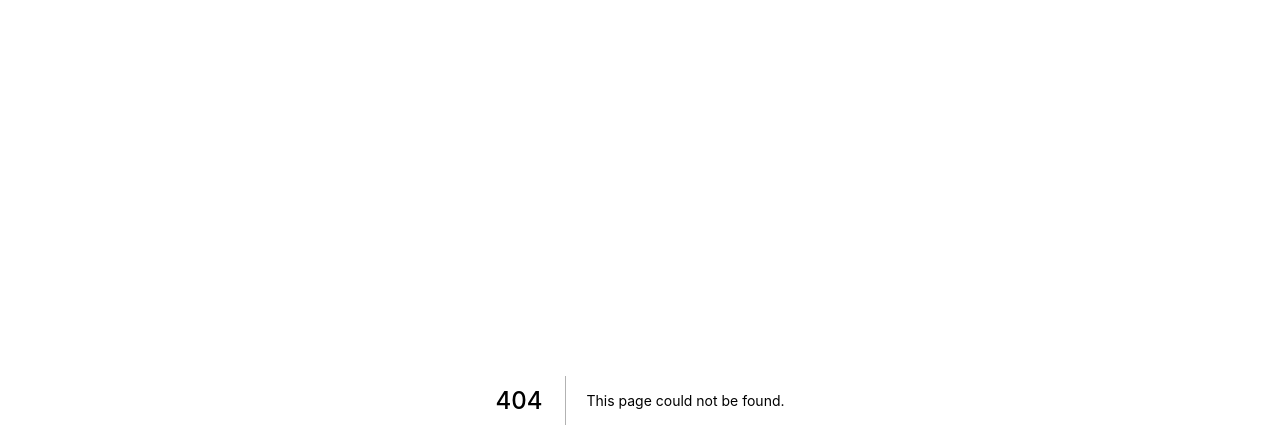
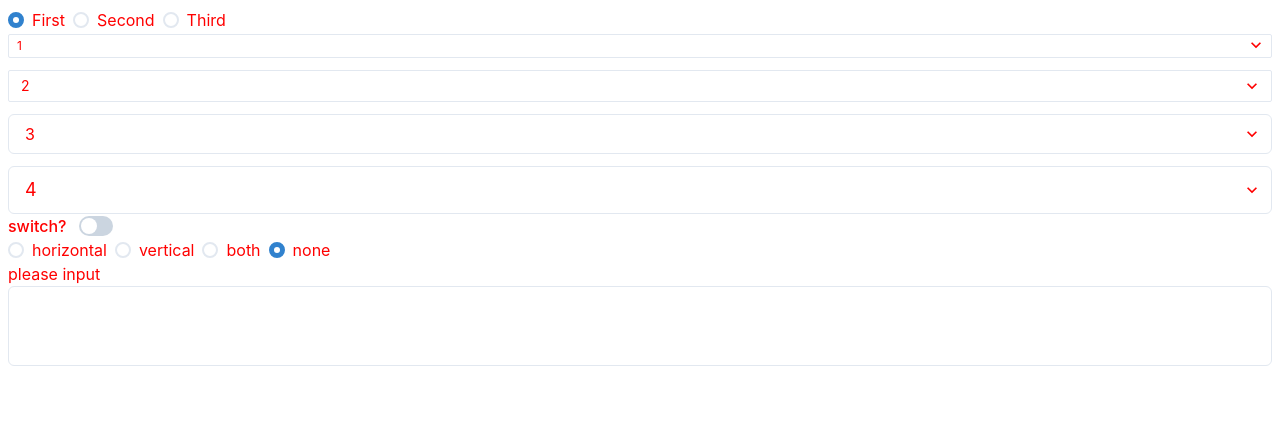
Before and after one commit to blck-snwmn/nextjs-playground, a Next.js app: page /chakra/sample in a window 1280 px wide. Before the commit this address had no page. Shown: the top 448 px of the page. Built offline with nearby package versions, Linux system fonts and the light colour scheme.

Commit message:
Use Chakra UI

```diff
--- a/package.json
+++ b/package.json
@@ -8,6 +8,10 @@
     "start": "next start"
   },
   "dependencies": {
+    "@chakra-ui/react": "^1.6.6",
+    "@emotion/react": "^11.4.1",
+    "@emotion/styled": "^11.3.0",
+    "framer-motion": "^4.1.17",
     "next": "10.x",
     "react": "17.x",
     "react-dom": "17.x"
--- a/pages/_app.tsx
+++ b/pages/_app.tsx
@@ -1,7 +1,12 @@
-import '../styles/globals.css'
+import "../styles/globals.css";
+import { ChakraProvider } from "@chakra-ui/react";
 
 function MyApp({ Component, pageProps }) {
-  return <Component {...pageProps} />
+  return (
+    <ChakraProvider>
+      <Component {...pageProps} />
+    </ChakraProvider>
+  );
 }
 
-export default MyApp
+export default MyApp;
--- a/pages/books/[id].tsx
+++ b/pages/books/[id].tsx
@@ -1,4 +1,5 @@
 import { useRouter } from "next/router";
+import { Box } from "@chakra-ui/react";
 
 export async function getStaticPaths() {
   return {
@@ -23,10 +24,10 @@ function Books({ book }) {
   const now = new Date(book.createdAt);
 
   return (
-    <div>
+    <Box m={2} color="#f00">
       {book.id}-{book.name}:{now.toLocaleDateString()}-
       {now.toLocaleTimeString()}
-    </div>
+    </Box>
   );
 }
 
--- /dev/null
+++ b/pages/chakra/sample.tsx
@@ -0,0 +1,83 @@
+import { useRouter } from "next/router";
+import {
+  Box,
+  FormControl,
+  FormLabel,
+  Radio,
+  RadioGroup,
+  Select,
+  Stack,
+  Switch,
+  Text,
+  Textarea,
+} from "@chakra-ui/react";
+import { useState } from "react";
+
+function Sample() {
+  const [value, setValue] = useState("1");
+  console.log("change!", value);
+
+  const [textAreaValue, setTextAreaValue] = useState("");
+  const [isInvalid, setIsInvalid] = useState(false);
+
+  let handleChange: React.ChangeEventHandler<HTMLTextAreaElement> = (e) => {
+    const v = e.target.value;
+    console.log("textarea", v);
+    setTextAreaValue(v);
+    const isInvalid = v.length > 10;
+    console.log("textarea-isInvalid", isInvalid);
+    setIsInvalid(isInvalid);
+  };
+
+  const [resizeValue, setResizeValue] = useState("none");
+
+  return (
+    <Box m={2} color="#f00">
+      <Box>
+        <RadioGroup onChange={setValue} value={value}>
+          <Stack direction="row">
+            <Radio value="1">First</Radio>
+            <Radio value="2">Second</Radio>
+            <Radio value="3">Third</Radio>
+          </Stack>
+        </RadioGroup>
+
+        <Stack spacing={3}>
+          <Select placeholder="1" size="xs">
+            <option value="option1">Option 1</option>
+            <option value="option2">Option 2</option>
+            <option value="option3">Option 3</option>
+          </Select>
+          <Select placeholder="2" size="sm" />
+          <Select placeholder="3" size="md" />
+          <Select placeholder="4" size="lg" />
+        </Stack>
+        <FormControl display="flex" alignItems="center">
+          <FormLabel htmlFor="switch-sample" mb="0">
+            switch?
+          </FormLabel>
+          <Switch id="switch!" />
+        </FormControl>
+        <Box>
+          <RadioGroup defaultValue={resizeValue} onChange={setResizeValue}>
+            <Stack direction="row">
+              <Radio value="horizontal">horizontal</Radio>
+              <Radio value="vertical">vertical</Radio>
+              <Radio value="both">both</Radio>
+              <Radio value="none">none</Radio>
+            </Stack>
+          </RadioGroup>
+          <Text>please input</Text>
+          <Textarea
+            value={textAreaValue}
+            onChange={handleChange}
+            isInvalid={isInvalid}
+            resize={resizeValue}
+          />
+        </Box>
+      </Box>
+    </Box>
+  );
+}
+
+export default Sample;
```
Also changed, not shown: pages/users/[name].tsx (+37 -6 lines), 2 other files (tests, documents, lock files or other folders).
